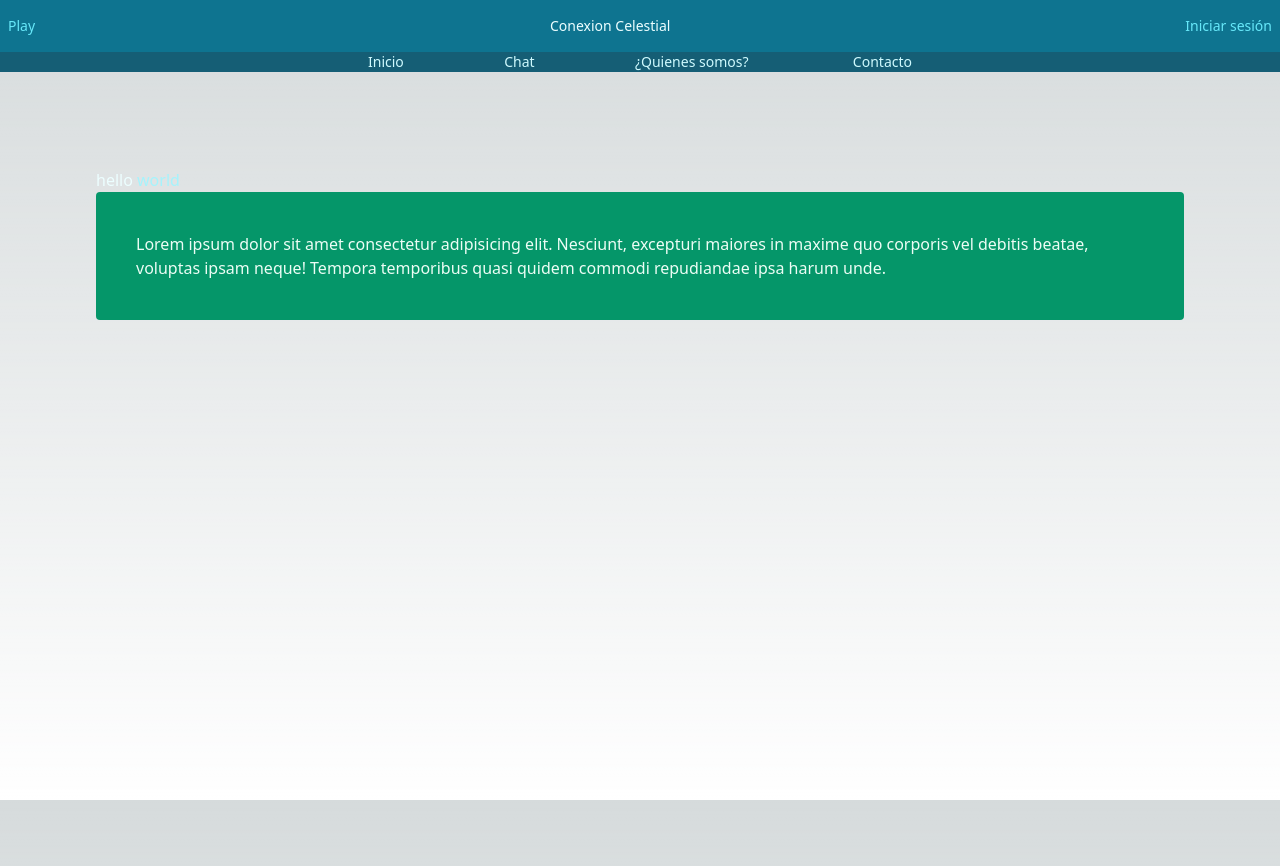
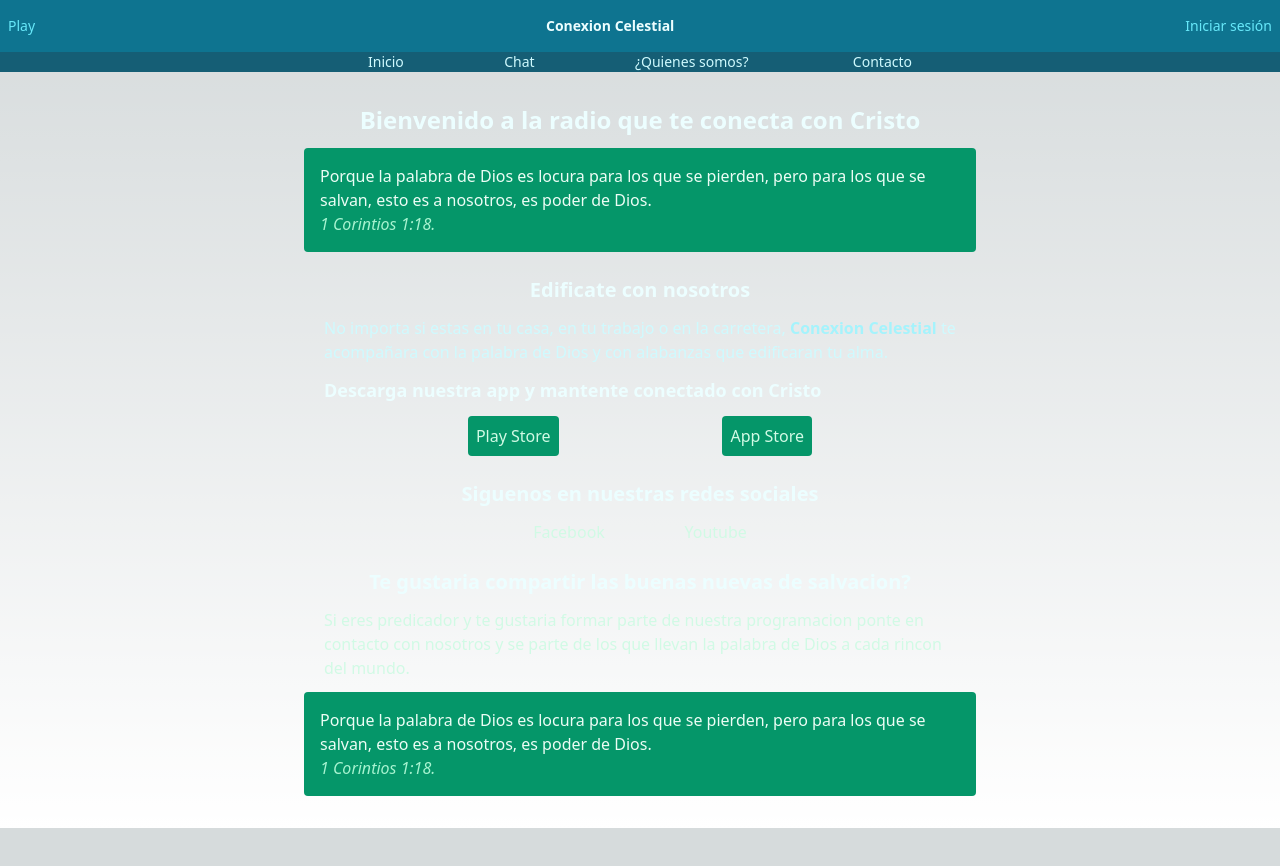
Before and after one commit to isaiorellana-dev/radio-chat-app, a Next.js app: page / in a window 1280 px wide. Shown: the top 866 px of the page. After the commit the page ends 828 px from the top, so only its background shows below. Built offline with nearby package versions, Linux system fonts and the light colour scheme; no server answers.

Commit message:
Home info and UI for the Chat page

```diff
--- a/app/chat/page.tsx
+++ b/app/chat/page.tsx
@@ -6,11 +6,17 @@ import { useEffect, useRef, useState } from "react"
 import { message } from "@/interfaces/res"
 import useMessages from "@/api/hooks/useMessages"
 import { wsStates } from "@/interfaces/messagesState"
-import { OFFLINE_STATE, ONLINE_STATE } from "@/constants/const"
+import {
+  OFFLINE_STATE,
+  ONLINE_STATE,
+  PENDING,
+  REJECTED,
+  SUCCESS,
+} from "@/constants/const"
 
 export default function Chat() {
   const [messages, setMessages] = useState<Array<message>>([])
-  const [loading, setLoading] = useState("pending")
+  const [loading, setLoading] = useState(PENDING)
   const [wsState, setWsState] = useState<wsStates>(OFFLINE_STATE)
   const { getMessages } = useMessages()
 
@@ -18,10 +24,10 @@ export default function Chat() {
   getMessages()
     .then((res) => {
       setMessages(res)
-      setLoading("success")
+      setLoading(SUCCESS)
     })
     .catch(() => {
-      setLoading("rejected")
+      setLoading(REJECTED)
     })
   useEffect(() => {
     let URL = ""
@@ -63,30 +69,35 @@ export default function Chat() {
   const esPar = (n: number): boolean => n % 2 === 0
 
   return (
-    <main
-      className=" relative flex-grow flex flex-col items-center overflow-y-scroll"
-      ref={messageContainerRef}
-    >
-      {wsState == ONLINE_STATE && loading == "success" ? (
-        <p className="fixed w-full text-center text-sm  bg-cyan-100 text-cyan-600 font-bold">
+    <main className="relative flex-grow flex flex-col items-center h-full justify-between">
+      {wsState == ONLINE_STATE && loading == SUCCESS ? (
+        <p className="fixed w-full text-center text-sm  bg-cyan-100 text-cyan-600 font-bold z-10">
           Conectado{" "}
           <span className="text-lg animate-pulse leading-3 text-red-600">
             ●
           </span>
         </p>
       ) : (
-        <p className="fixed w-full text-center text-sm bg-gray-100 text-gray-400 font-bold">
+        <p className="absolute w-full text-center text-sm bg-gray-100 text-gray-400 font-bold z-10">
           Desconectado
         </p>
       )}
-      {loading == "rejected" && (
-        <div className="bg-slate-700 w-full max-w-xl h-screen py-20">
+
+      <div
+        className="w-full max-w-xl overflow-y-scroll flex flex-col items-center justify-center"
+        style={{
+          height: "calc(100vh - 108px)",
+        }}
+        ref={messageContainerRef}
+      >
+        {loading == REJECTED && (
+          <div className="bg-slate-700 w-full h-full max-w-xl py-20">
             <p className="text-center text-red-300">
               Hubo un error cargando los mensajes
             </p>
           </div>
         )}
-      {loading == "pending" &&
+        {loading == PENDING &&
           numbersArray.map((item) => (
             <div
               key={item}
@@ -101,8 +112,9 @@ export default function Chat() {
               </p>
             </div>
           ))}
-      {loading == "success" &&
+        {loading == SUCCESS &&
           messages.map((m, i) => <Message key={m.id} message={m} index={i} />)}
+      </div>
       <MessageSender />
     </main>
   )
--- a/app/components/Header.tsx
+++ b/app/components/Header.tsx
@@ -31,7 +31,7 @@ const Header = () => {
     <header className="bg-cyan-700">
       <div className="flex justify-between px-2 py-4 text-sm text-cyan-300">
         <div>Play</div>
-        <h1 className="text-center text-cyan-50 semi-bold">
+        <h1 className="text-center text-cyan-50 font-bold">
           Conexion Celestial
         </h1>
         {auth.isAuthenticated && user.nickname ? (
--- a/app/layout.tsx
+++ b/app/layout.tsx
@@ -18,7 +18,7 @@ export default function RootLayout({
 }) {
   return (
     <html lang="en">
-      <body className={(inter.className, "flex flex-col max-h-screen")}>
+      <body className={(inter.className, "flex flex-col min-h-screen")}>
         <Providers>
           <Header></Header>
           {children}
--- a/app/page.tsx
+++ b/app/page.tsx
@@ -1,17 +1,72 @@
 export default function Home() {
   return (
-    <main className="flex min-h-screen flex-col items-center justify-between p-24">
-      <h1 className="text-cyan-50">
-        hello <span className="text-cyan-200">world</span>
-        <div className="p-10 bg-emerald-600 rounded">
+    <main className="flex flex-col items-center gap-6 py-8 px-5">
+      <section className="max-w-2xl flex flex-col gap-3">
+        <h1 className="text-cyan-50 text-2xl text-center font-semibold">
+          Bienvenido a la radio que te conecta con Cristo
+        </h1>
+        <article className="p-4 bg-emerald-600 rounded">
           <p className="text-emerald-50">
-            Lorem ipsum dolor sit amet consectetur adipisicing elit. Nesciunt,
-            excepturi maiores in maxime quo corporis vel debitis beatae,
-            voluptas ipsam neque! Tempora temporibus quasi quidem commodi
-            repudiandae ipsa harum unde.
+            Porque la palabra de Dios es locura para los que se pierden, pero
+            para los que se salvan, esto es a nosotros, es poder de Dios.
+          </p>
+          <cite className="text-emerald-200">1 Corintios 1:18.</cite>
+        </article>
+      </section>
+      <section className="max-w-2xl flex flex-col gap-3">
+        <h2 className="text-cyan-50 text-xl text-center font-semibold">
+          Edificate con nosotros
+        </h2>
+        <p className="text-cyan-100 px-5">
+          No importa si estas en tu casa, en tu trabajo o en la carretera,{" "}
+          <span className="text-cyan-200 font-semibold">
+            Conexion Celestial
+          </span>{" "}
+          te acompañara con la palabra de Dios y con alabanzas que edificaran tu
+          alma.
+        </p>
+        <h3 className="text-cyan-50 text-lg px-5 font-semibold">
+          Descarga nuestra app y mantente conectado con Cristo
+        </h3>
+        <div className="flex justify-evenly">
+          <p className="text-emerald-100 p-2 bg-emerald-600 rounded">
+            Play Store
+          </p>
+          <p className="text-emerald-100 p-2 bg-emerald-600 rounded">
+            App Store
           </p>
         </div>
-      </h1>
+      </section>
+      <section className="max-w-2xl flex flex-col gap-3">
+        <h2 className="text-cyan-50 text-xl font-semibold text-center">
+          Siguenos en nuestras redes sociales
+        </h2>
+        <ul className="flex justify-evenly">
+          <li className="text-emerald-100 px-2 hover:underline">
+            <a href="https://facebook.com">Facebook</a>
+          </li>
+          <li className="text-emerald-100 px-2 hover:underline">
+            <a href="https://youtube.com">Youtube</a>
+          </li>
+        </ul>
+      </section>
+      <section className="max-w-2xl flex flex-col gap-3">
+        <h2 className="text-cyan-50 text-xl font-semibold text-center">
+          Te gustaria compartir las buenas nuevas de salvacion?
+        </h2>
+        <p className="text-emerald-100 px-5">
+          Si eres predicador y te gustaria formar parte de nuestra programacion
+          ponte en contacto con nosotros y se parte de los que llevan la palabra
+          de Dios a cada rincon del mundo.
+        </p>
+        <article className="p-4 bg-emerald-600 rounded">
+          <p className="text-emerald-50">
+            Porque la palabra de Dios es locura para los que se pierden, pero
+            para los que se salvan, esto es a nosotros, es poder de Dios.
+          </p>
+          <cite className="text-emerald-200">1 Corintios 1:18.</cite>
+        </article>
+      </section>
     </main>
   )
 }
--- a/constants/const.ts
+++ b/constants/const.ts
@@ -1,2 +1,6 @@
 export const OFFLINE_STATE = "offline"
 export const ONLINE_STATE = "online"
+
+export const PENDING = "pending"
+export const SUCCESS = "sucess"
+export const REJECTED = "rejected"
```
Lines whose indentation alone changed are shown as unchanged.
